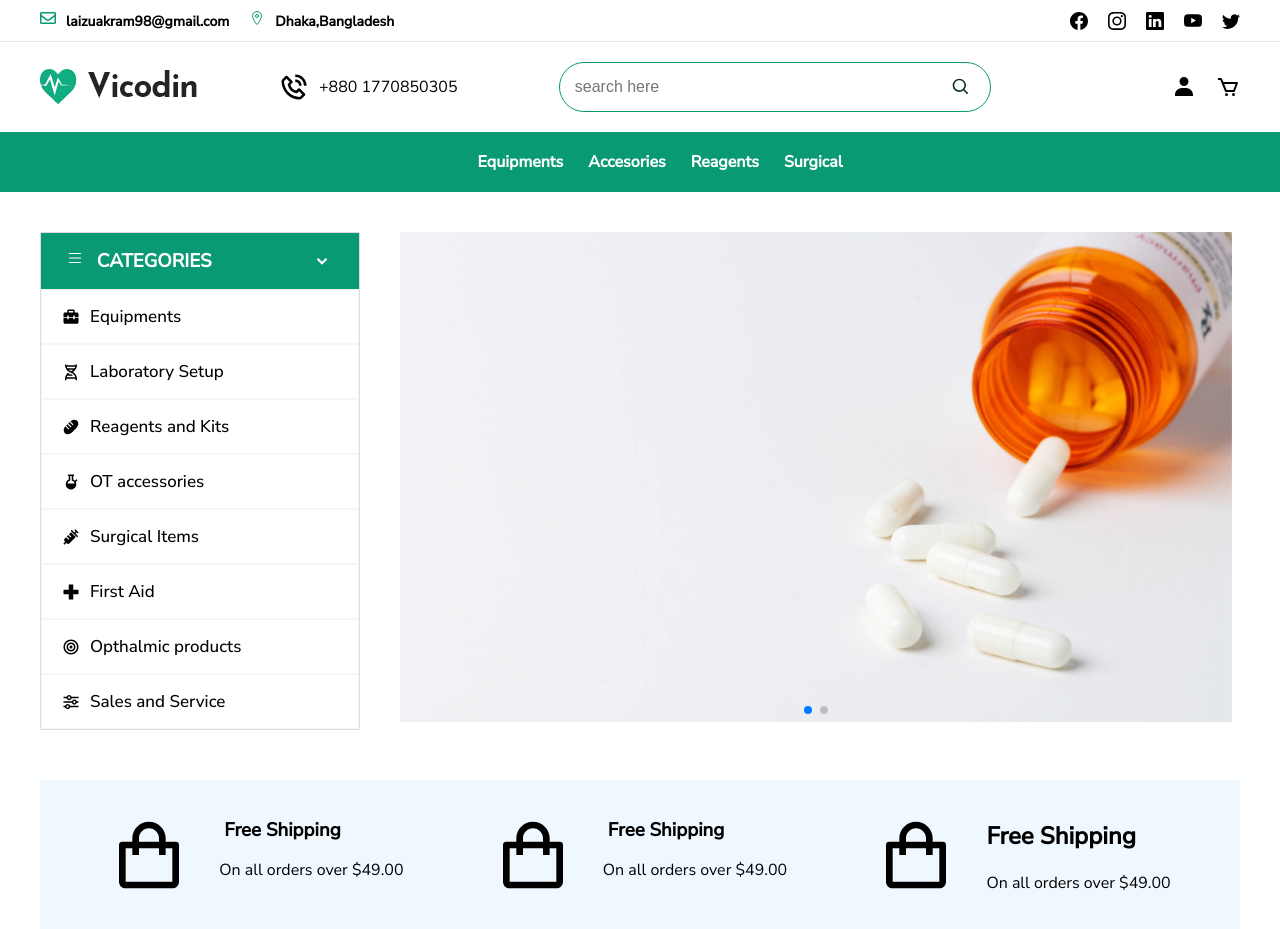
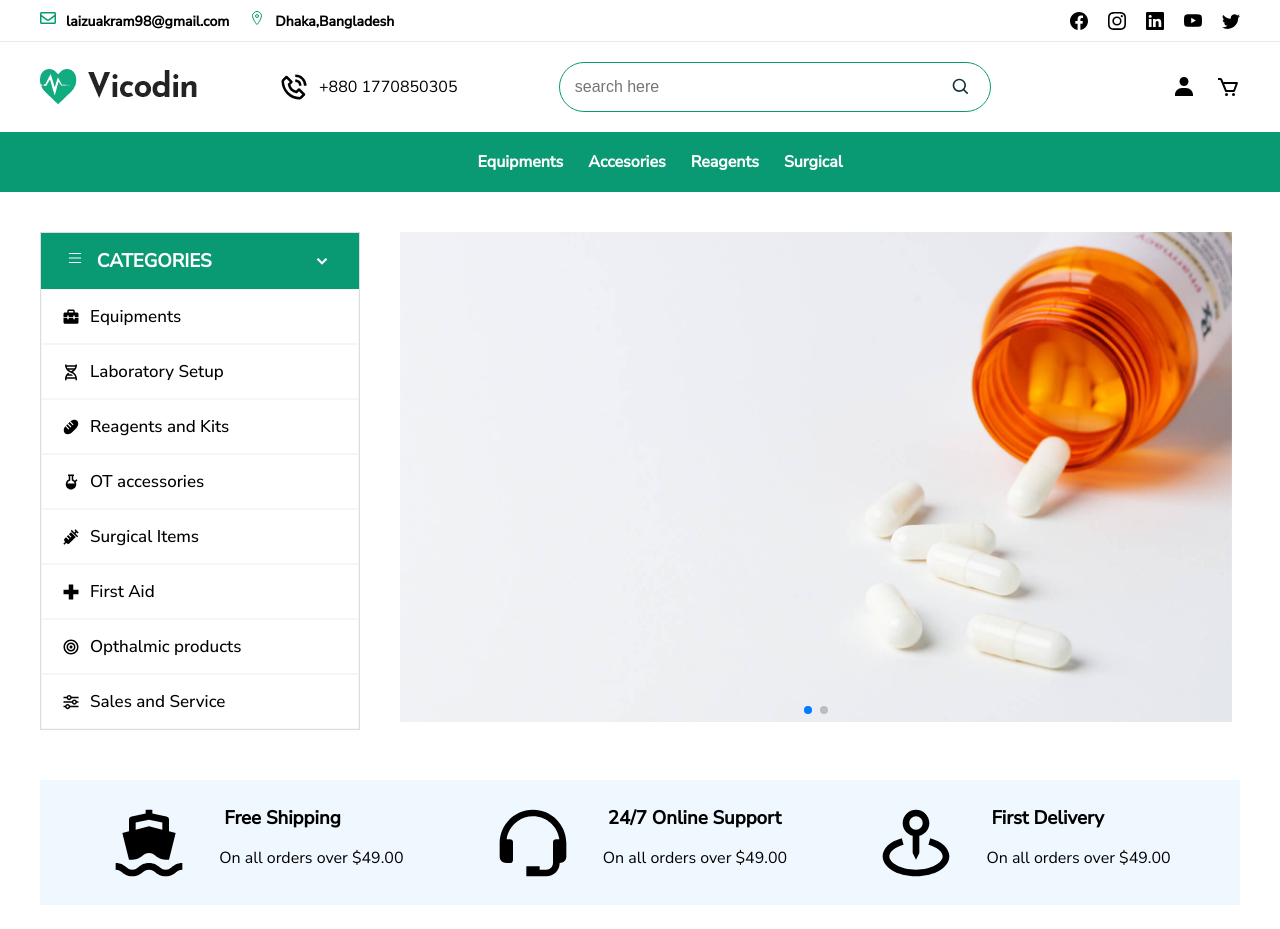
Before and after one commit to laizuakram1/Global-health, a React (Vite) app: page / in a window 1280 px wide. Shown: the top 929 px of the page. Built offline with nearby package versions, Linux system fonts and the light colour scheme.

Commit message:
change speciality icons

```diff
--- a/src/Components/Speciality/Speciality.jsx
+++ b/src/Components/Speciality/Speciality.jsx
@@ -1,29 +1,29 @@
 import React from 'react'
 import './Speciality.css';
-import { BiShoppingBag } from "react-icons/bi";
+import { BiSolidShip,BiSupport,BiMapPin   } from "react-icons/bi";
 
 export const Speciality = () => {
   return (
     <div className='speciality'>
         <div className="speciality-items">
             <div className="special">
-                <BiShoppingBag />
+                <BiSolidShip  />
                 <div className="special-text">
                     <h3>Free Shipping</h3>
                     <p>On all orders over $49.00</p>
                 </div>
             </div>
             <div className="special">
-                <BiShoppingBag />
+                <BiSupport  />
                 <div className="special-text">
-                    <h3>Free Shipping</h3>
+                    <h3>24/7 Online Support</h3>
                     <p>On all orders over $49.00</p>
                 </div>
             </div>
             <div className="special">
-                <BiShoppingBag />
+                <BiMapPin  />
                 <div className="special-text">
-                    <h2>Free Shipping</h2>
+                    <h3>First Delivery</h3>
                     <p>On all orders over $49.00</p>
                 </div>
             </div>
```
